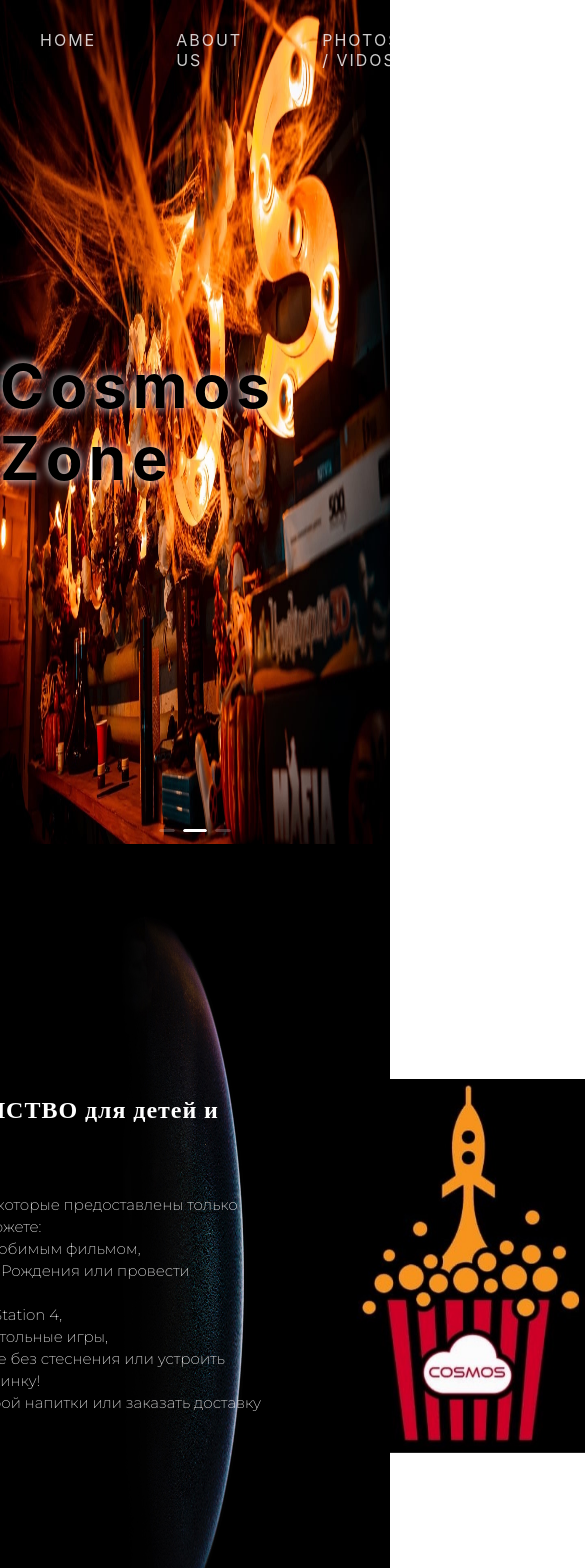
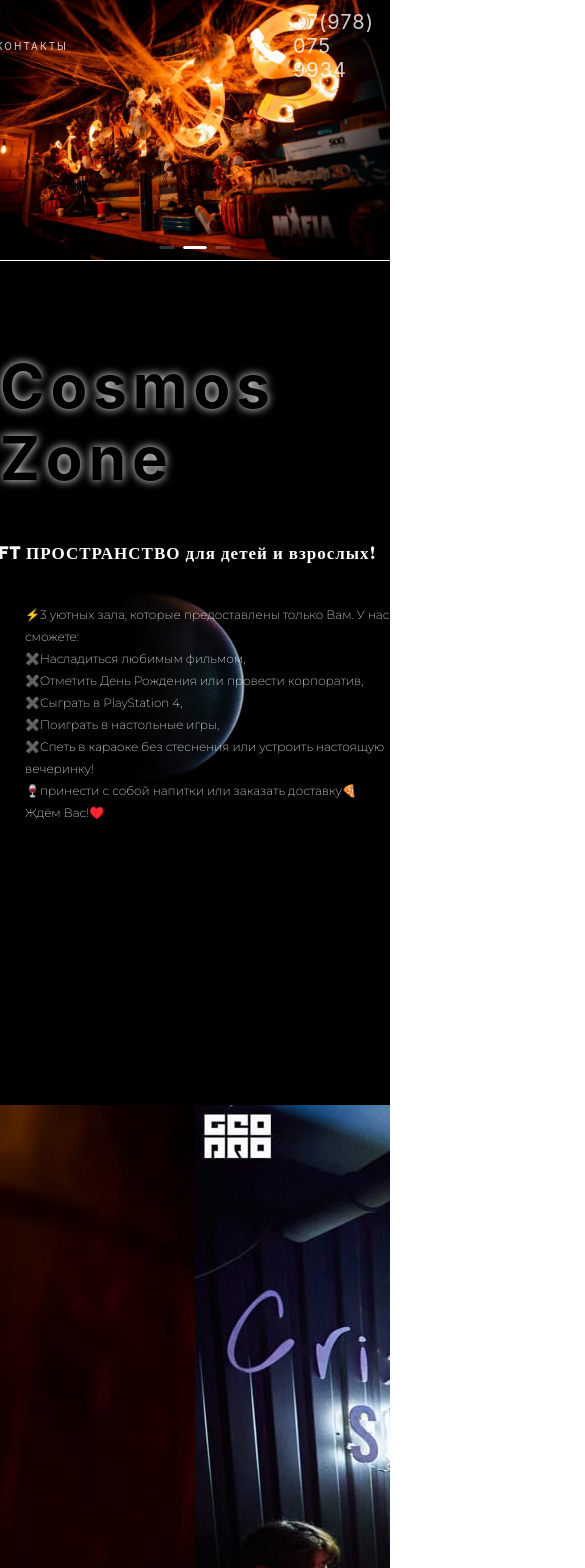
Before and after one commit to MrBattka/cosmos, a React (Create React App) app: page / in a window 390 px wide. Shown: the top 1568 px of the page, 585 px wide, since content can reach past the window. Built offline with nearby package versions, Linux system fonts and the light colour scheme; a web font is replaced by a local one.

Commit message:
adaptive for tablet

```diff
--- a/public/index.html
+++ b/public/index.html
@@ -30,7 +30,7 @@
       work correctly both with client-side routing and a non-root public URL.
       Learn how to configure a non-root public URL by running `npm run build`.
     -->
-  <title>React App</title>
+  <title>Cosmos Zone</title>
 </head>
 
 <body>
--- a/src/App.js
+++ b/src/App.js
@@ -1,5 +1,4 @@
 import styles from './App.module.css';
-import background from './img/background.jpg'
 import price from './img/price_list.jpg'
 import icon from './img/icon_cosmos.jpg'
 import aboutBg from './img/about__bg.jpg'
@@ -23,9 +22,24 @@ function App() {
     <div className={styles.app__wrapper}>
       <div className={styles.title__wrapper}>
         <a name='top' alt="#" href='/'></a>
-        {/* <img className={styles.img__background} src={background} alt="#/" /> */}
         <div className={styles.img__background}>
-          <Carousel className={styles.img__background} autoplay>
+          <header className={styles.header}>
+            <ul className={styles.desktop__header}>
+              <a className={styles.skip__link} href='#top'><li>Home</li></a>
+              <a href='#about'><li>About us</li></a>
+              <a href='#media'><li>Photos / Vidos</li></a>
+              <a href='#price'><li>Price</li></a>
+              <a href='#contact'><li>Contacts</li></a>
+            </ul>
+            <div className={styles.header__phone}>
+              <a href='#contact'><li>Контакты</li></a>
+              <img src={phoneTitle} alt="#" /><a href="tell: +7(978) 075 9934">+7(978) 075 9934</a>
+            </div>
+          </header>
+          <div className={styles.title__header}>
+            <h2>Cosmos Zone</h2>
+          </div>
+          <Carousel className={styles.img__carusel} autoplay>
             <div className={styles.caruselTitle__1}>
               <img src={carusel_1} alt="#" />
             </div>
@@ -37,26 +51,11 @@ function App() {
             </div>
           </Carousel>
         </div>
-        <header className={styles.header}>
-          <ul>
-            <a className={styles.skip__link} href='#top'><li>Home</li></a>
-            <a href='#about'><li>About us</li></a>
-            <a href='#media'><li>Photos / Vidos</li></a>
-            <a href='#price'><li>Price</li></a>
-            <a href='#contact'><li>Contacts</li></a>
-          </ul>
-          <div className={styles.header__phone}>
-            <img src={phoneTitle} alt="#" /><a href="tell: +7(978) 075 9934">+7(978) 075 9934</a>
-          </div>
-        </header>
-        <div className={styles.title__header}>
-          <h2>Cosmos Zone</h2>
-        </div>
       </div>
       <a name="about"></a>
       <div className={styles.about__wrapper}>
         <img className={styles.about__bg} src={aboutBg} alt="#" />
-        <div>
+        <div className={styles.about__text}>
           <h2>LOFT ПРОСТРАНСТВО для детей и взрослых!</h2>
           <p>⚡️3 уютных зала, которые предоставлены только Вам.
             У нас Вы сможете:</p>
--- a/src/App.module.css
+++ b/src/App.module.css
@@ -9,23 +9,43 @@ body {
 }
 
 .img__background {
-    position: absolute;
-    height: 100vh;
+    max-height: 100vh;
     width: 100vw;
     margin: 0;
     padding: 0;
 }
 
+.img__carusel {
+    max-height: 100vh;
+}
+
 .title__wrapper {
     width: 100vw;
-    height: 100vh;
     margin: 0;
     padding: 0;
 }
 
+.title__header {
+    display: flex;
+    justify-content: center;
+    align-items: center;
+    position: absolute;
+    height: 100vh;
+    width: 100vw;
+}
+
+.title__header h2 {
+    color: black;
+    text-shadow: 0px 0px 10px white;
+    letter-spacing: 6px;
+    font-size: 60px;
+    z-index: 1;
+    margin: 0;
+}
+
 .app__wrapper {
     max-width: 100vw;
-    height: 100vh;
+    max-height: 100vh;
 }
 
 .app__wrapper a {
@@ -38,7 +58,6 @@ body {
 }
 
 .header {
-    position: relative;
     position: fixed;
     display: grid;
     grid-template-columns: 5fr 1fr;
@@ -57,9 +76,10 @@ body {
 }
 
 .header li {
+    font-size: 12px;
     cursor: pointer;
     list-style: none;
-    margin-right: 80px;
+    margin-right: 60px;
     color: rgba(255, 255, 255, 0.799);
     text-transform: uppercase;
     letter-spacing: 2px;
@@ -74,14 +94,16 @@ body {
 }
 
 .header__phone {
-    font-size: 19px;
+    margin-right: 10px;
+    width: 180px;
+    font-size: 16px;
     display: flex;
     align-items: center;
 }
 
 .header__phone img {
     width: 40px;
-    margin-right: 10px;
+    margin-right: 5px;
 }
 
 .header__phone a {
@@ -96,23 +118,6 @@ body {
     text-shadow: none;
 }
 
-.title__header {
-    display: flex;
-    justify-content: center;
-    align-items: center;
-    position: relative;
-    height: 100vh;
-}
-
-.title__header h2 {
-    color: black;
-    text-shadow: 0px 0px 10px white;
-    letter-spacing: 6px;
-    font-size: 60px;
-    z-index: 1;
-    margin: 0;
-}
-
 .about__wrapper {
     display: flex;
     justify-content: center;
@@ -125,21 +130,26 @@ body {
 .about__bg {
     position: absolute;
     width: 100vw;
-    height: 100vh;
+    max-height: 100vh;
+}
+
+.about__text {
+    margin-left: 0px;
 }
 
 .about__wrapper h2 {
+    font-size: 20px;
     position: relative;
     font-family: 'Rowdies', cursive;
     letter-spacing: 1px;
     color: white;
-    margin-bottom: 40px;
+    margin: 0 0 40px 20px;
 }
 
 .about__wrapper p {
     position: relative;
     font-family: 'Montserrat', sans-serif;
-    font-size: 15px;
+    font-size: 13px;
     line-height: 22px;
     width: 410px;
     color: white;
@@ -148,52 +158,51 @@ body {
 
 .icon {
     position: relative;
-    width: 250px;
-    margin-left: 70px;
+    max-width: 250px;
+    margin-left: 140px;
 }
 
 .media__wrapper {
     background-color: black;
-    width: 100vw;
-    height: 100vh;
+    max-width: 100vw;
+    max-height: 100vh;
     padding: 0;
     margin: 0;
     display: flex;
     justify-content: center;
 }
 
-.carusel {
-}
-
 .caruselTitle__1 img {
     width: 100%;
-    height: 100vh;
+    max-height: 100vh;
 }
 
 .caruselTitle__2 img {
     width: 100vw;
-    height: 110vh;
+    max-height: 110vh;
 }
 
 .caruselTitle__3 img {
     width: 100vw;
+    max-height: 100vh;
 }
 
 .caruselWrapper__1 {
     height: 800px;
     width: 50%;
 }
+
 .caruselWrapper__2 {
     height: 800px;
     width: 50%;
 }
 
 .caruselWrapper__1 img {
-    height: 755px;
+    max-height: 100vh;
 }
 
 .caruselWrapper__2 img {
-    height: 755px;
+    max-height: 100vh;
 }
 
 .text {
@@ -207,22 +216,21 @@ body {
 }
 
 .price__wrapper {
-    background-color: rgb(23,0,21);
+    background-color: rgb(23, 0, 21);
     width: 100vw;
-    height: 100vh;
+    max-height: 100vh;
     display: flex;
     justify-content: center;
     align-items: center;
 }
 
 .img__price {
-    position: relative;
-    width: 70vh;
+    max-width: 100vh;
+    max-height: 100vh;
 }
 
 .contact__wrapper {
-
-    background-color: rgb(23,0,21);
+    background-color: rgb(23, 0, 21);
     width: 100vw;
     height: 30vh;
 }
@@ -260,6 +268,7 @@ body {
     margin: 10px 0 0 0;
     color: rgb(230, 211, 229);
 }
+
 .adress {
     margin-top: 50px;
 }
@@ -275,3 +284,51 @@ body {
 .contact__wrapper a:active {
     text-shadow: none;
 }
+
+@media(max-width: 1200px) {
+    .about__wrapper h2 {
+        font-size: 17px;
+    }
+
+    .about__wrapper p {
+        font-size: 12px;
+    }
+}
+
+@media(max-width: 870px) {
+    .icon {
+        display: none;
+    }
+
+    .header li {
+        font-size: 10px;
+    }
+
+    .header__phone {
+        font-size: 14px;
+    }
+}
+
+@media(max-width: 768px) {
+    .header ul {
+        display: none;
+    }
+
+    .header__phone {
+        width: 100vw;
+        display: flex;
+        justify-content: center;
+        letter-spacing: 1px;
+        margin: 10px 0px 0 0;
+        margin-left: 50px;
+    }
+
+    .header__phone a {
+        font-size: 20px;
+        margin-right: 120px;
+    }
+
+    .caruselTitle__3 {
+        padding-top: 1px;
+    }
+}
```
Also changed, not shown: src/img/about_bg (1) (1).jpg (added), 1 other file (tests, documents, lock files or other folders).
